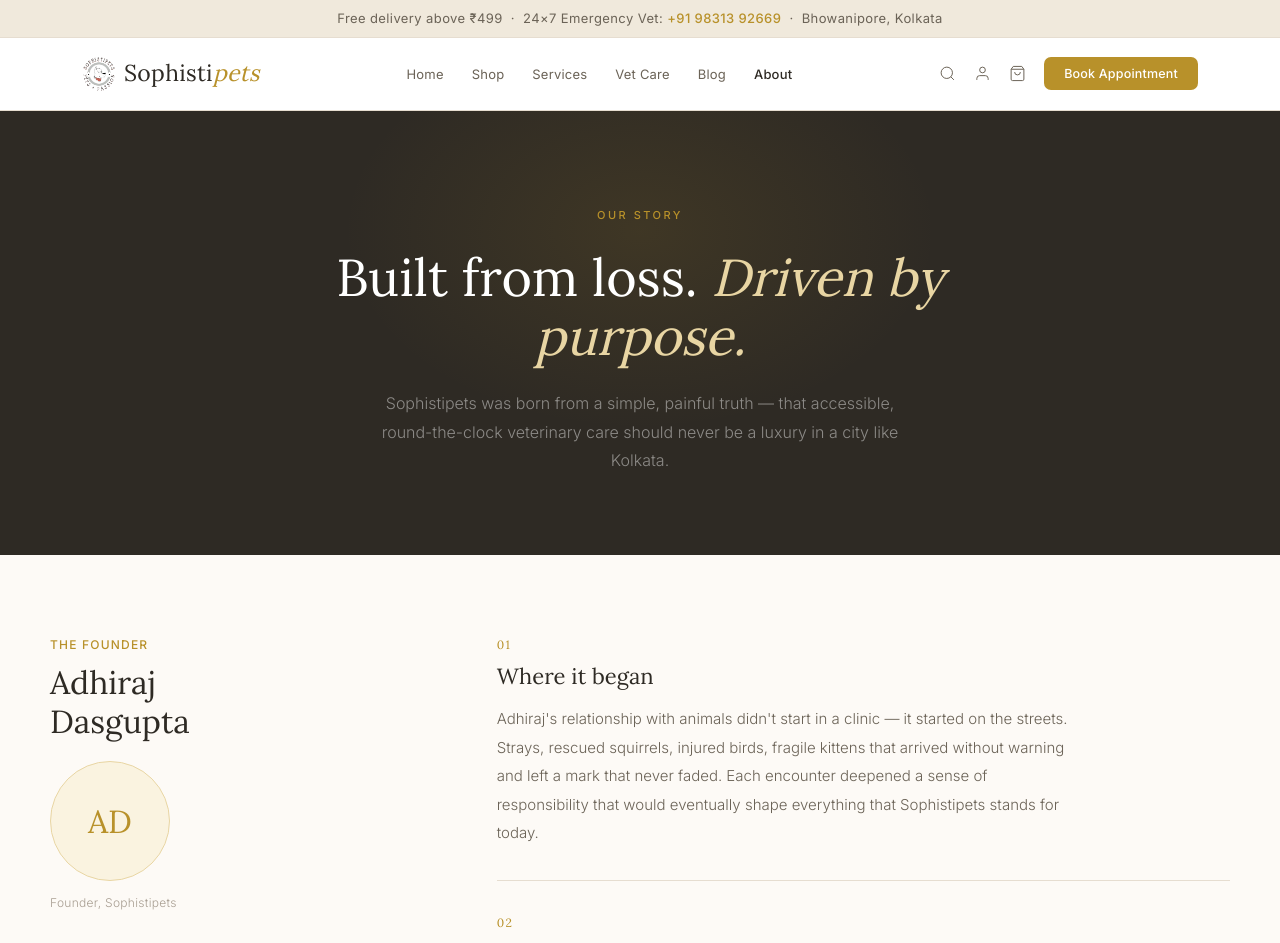
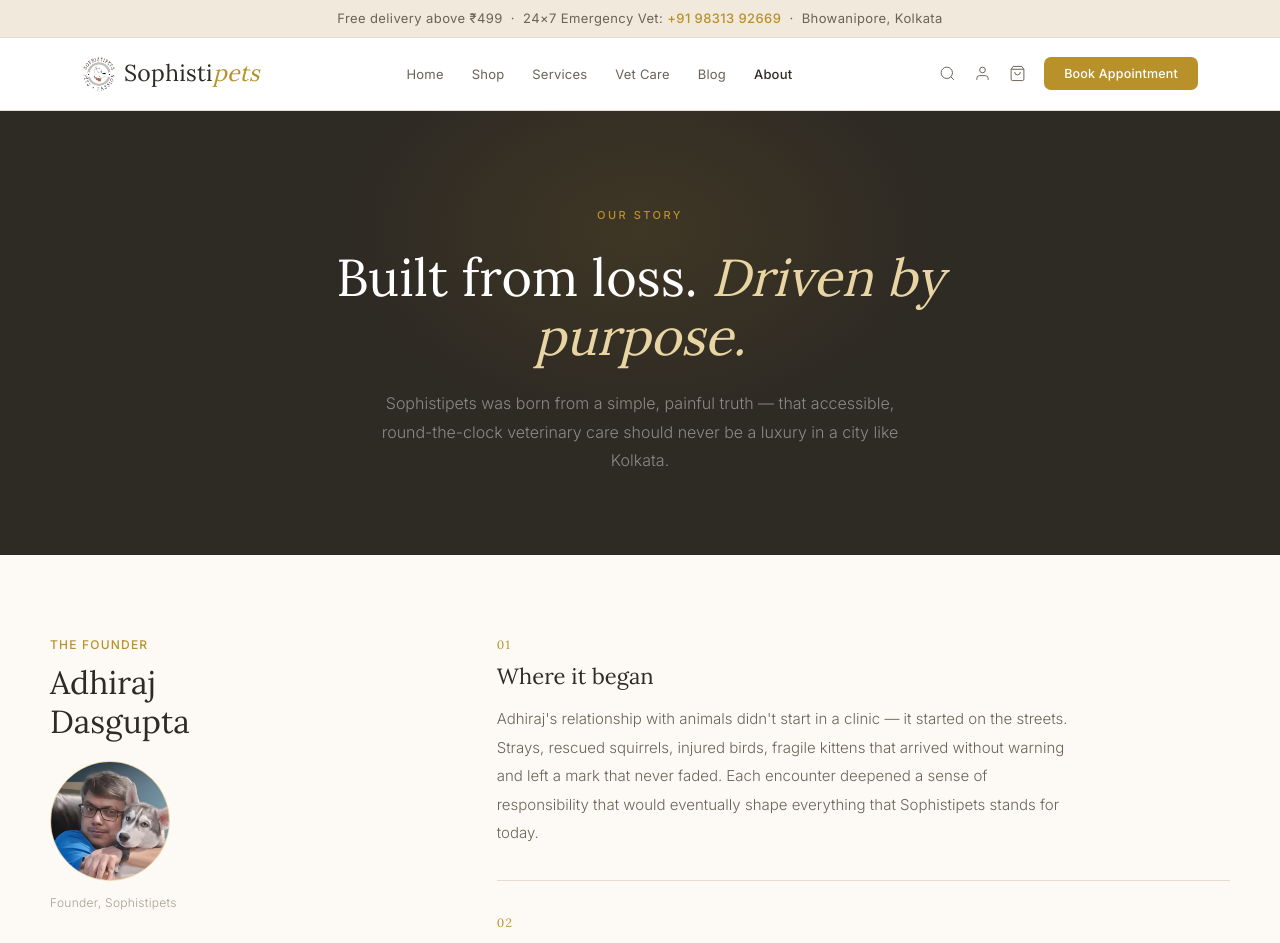
Before and after one commit to krypto-kiddo/sophistipets-nextjs, a Next.js app: page /about in a window 1280 px wide. Shown: the top 943 px of the page. Built offline with nearby package versions, Linux system fonts and the light colour scheme.

Commit message:
update About page

```diff
--- a/src/app/about/page.tsx
+++ b/src/app/about/page.tsx
@@ -3,6 +3,7 @@
 import Navbar from '@/components/Navbar'
 import Footer from '@/components/Footer'
 import Newsletter from '@/components/Newsletter'
+import Image from 'next/image'
 
 export const metadata = {
   title: 'About Us — Sophistipets',
@@ -145,18 +146,17 @@
                 width: '120px',
                 height: '120px',
                 borderRadius: '50%',
-                  background: 'var(--gold-pale)',
                 border: '1px solid var(--gold-soft)',
-                  display: 'flex',
-                  alignItems: 'center',
-                  justifyContent: 'center',
-                  fontFamily: 'var(--font-lora), serif',
-                  fontSize: '32px',
-                  color: 'var(--gold)',
-                  fontWeight: 400,
+                overflow: 'hidden',
+                position: 'relative',
             }}
             >
-                AD
+            <Image
+                src="/adhiraj.jpg"
+                alt="Adhiraj Dasgupta"
+                fill
+                style={{ objectFit: 'cover', objectPosition: 'top' }}
+            />
             </div>
               <p
                 style={{
```
Also changed, not shown: public/adhiraj.jpg (added). Lines whose indentation alone changed are shown as unchanged.
